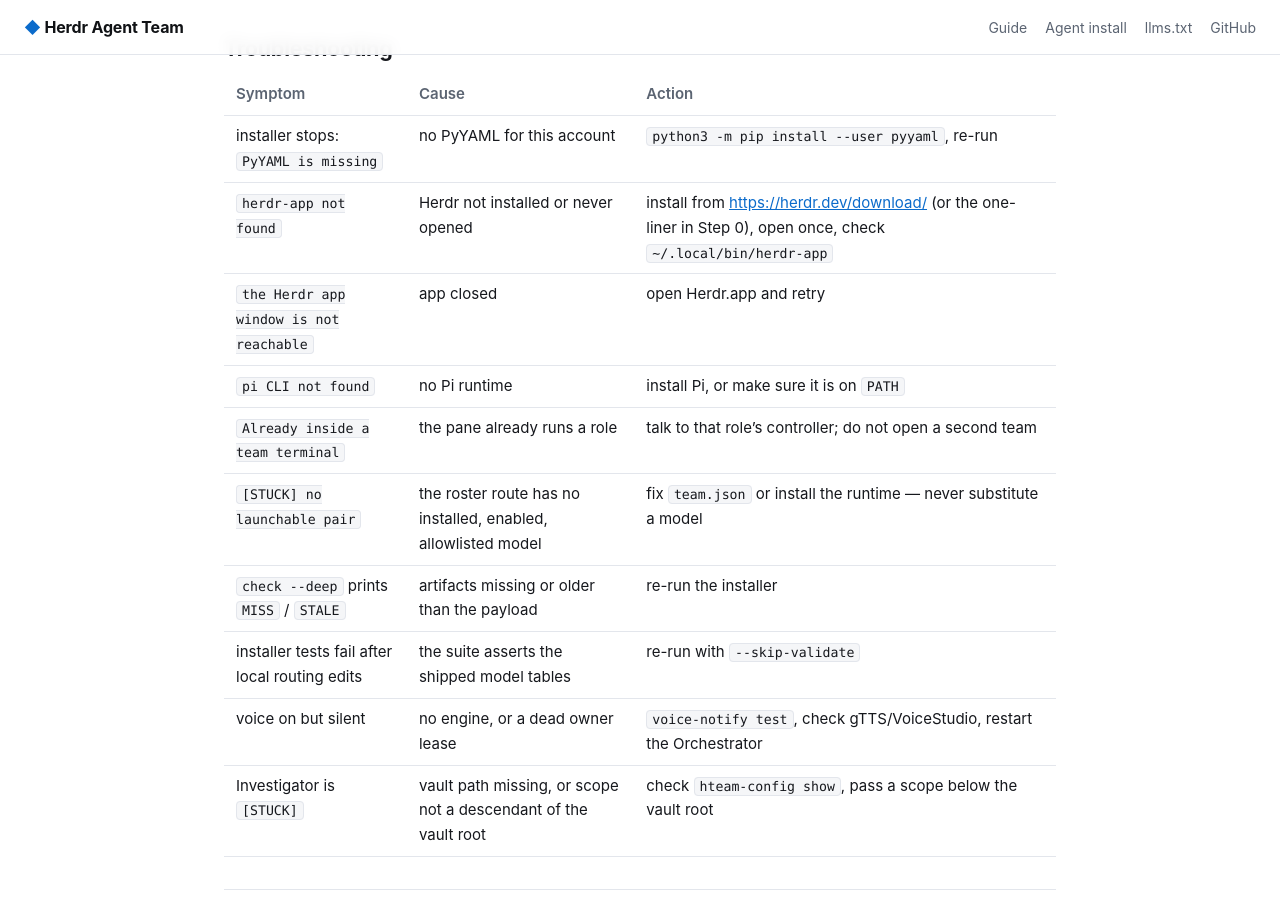
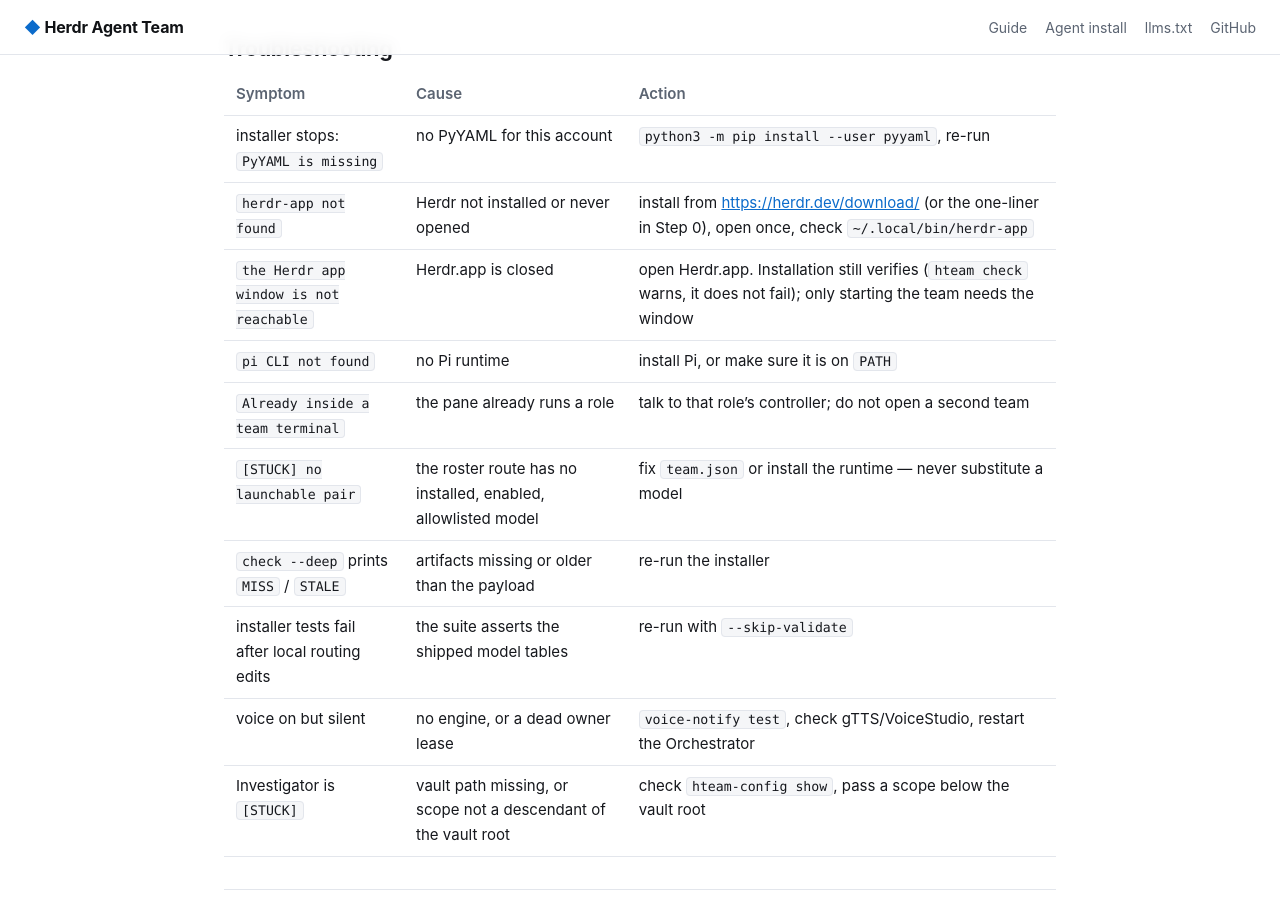
Before and after one commit to tomozard/agent-skills, a Jekyll site: the page built from docs/index.md, in a window 1280 px wide and 900 px high, scrolled down 14201 px. Built offline with Jekyll 4.4.1, drawn with Linux system fonts in a browser that asks for light colours.

Commit message:
fix(check): a closed Herdr window must not fail the install
The installer's final verify called 'hteam check --deep', which died when the
app window was unreachable — on a machine where every artifact had just been
installed correctly. Installation state and app state are different questions:

- 'hteam check' now warns that Herdr.app is closed and still passes; 'hteam'
  (start) keeps refusing, because it cannot open a space without the window.
- the installer captures the verify output instead of guessing about MISS lines,
  and prints a note when the app is not running.

Adds a regression: check with a stubbed closed app passes with a warning, and
start still refuses. Docs say not to reinstall for this.

```diff
--- a/docs/index.md
+++ b/docs/index.md
@@ -503,7 +503,7 @@ force-push, delete a branch, or tag.
 |---|---|---|
 | installer stops: `PyYAML is missing` | no PyYAML for this account | `python3 -m pip install --user pyyaml`, re-run |
 | `herdr-app not found` | Herdr not installed or never opened | install from <https://herdr.dev/download/> (or the one-liner in Step 0), open once, check `~/.local/bin/herdr-app` |
-| `the Herdr app window is not reachable` | app closed | open Herdr.app and retry |
+| `the Herdr app window is not reachable` | Herdr.app is closed | open Herdr.app. Installation still verifies (`hteam check` warns, it does not fail); only starting the team needs the window |
 | `pi CLI not found` | no Pi runtime | install Pi, or make sure it is on `PATH` |
 | `Already inside a team terminal` | the pane already runs a role | talk to that role's controller; do not open a second team |
 | `[STUCK] no launchable pair` | the roster route has no installed, enabled, allowlisted model | fix `team.json` or install the runtime — never substitute a model |
```
Also changed, not shown: docs/agent-install.md (+1 -1 lines), 3 other files.
